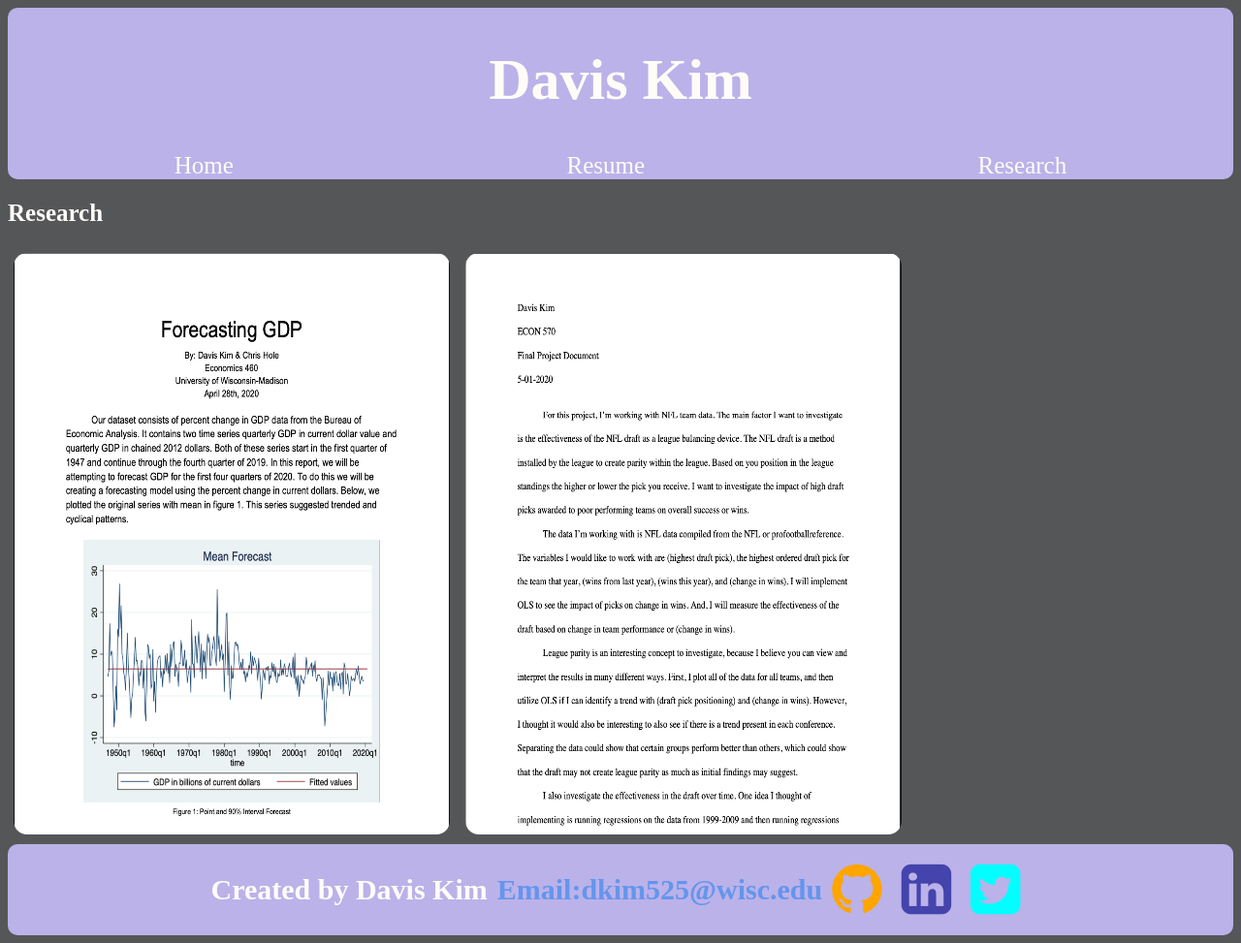
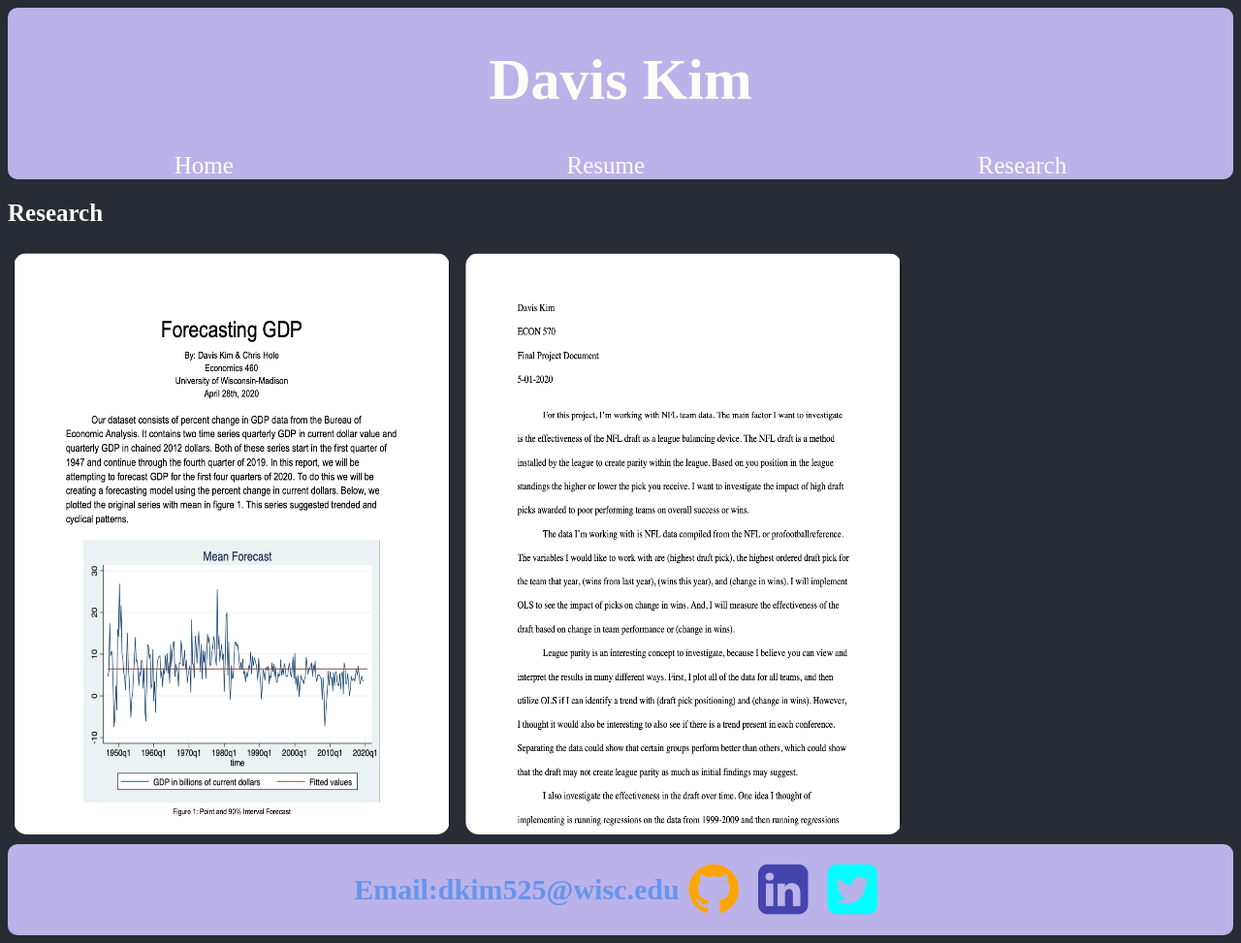
Before and after one commit to dkim525/Portfolio3, a plain HTML site: page research.html in a window 1280 px wide. Shown: the whole page at 97% size. Drawn offline with Linux system fonts and the light colour scheme.

Commit message:
few changes

```diff
--- a/assets/css/style.css
+++ b/assets/css/style.css
@@ -1,5 +1,5 @@
 .background {
-    background-color:rgb(85, 86, 88);
+    background-color: #282c34;
 }
 .top {
     background-color:#bbb2e9;
--- a/research.html
+++ b/research.html
@@ -44,7 +44,6 @@
       <footer>
         <section>
             <div class="footercontainer flex-container">
-              <h2 class="createdby"> Created by Davis Kim</h2>
               <h2 class="email" href="mailto:dkim525@wisc.edu">Email:dkim525@wisc.edu</h2>
               <i class="fa fa-github github fa-3x" aria-hidden="true" onclick="openInNewTab('https://github.com/dkim525');"></i>
               <i class="fa fa-linkedin-square linkedin fa-3x" aria-hidden="true" onclick="openInNewTab('https://www.linkedin.com/in/davis-kim-b5824a167/');"></i>
```
Also changed, not shown: resume.html (+0 -1 lines).
